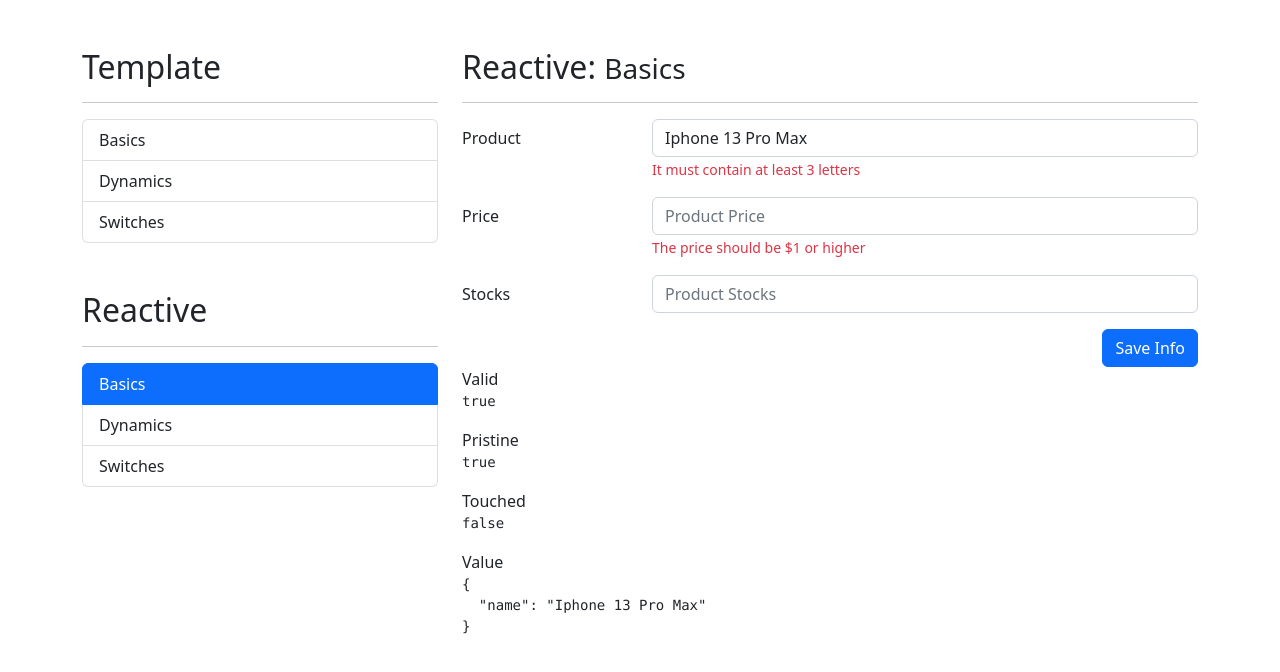
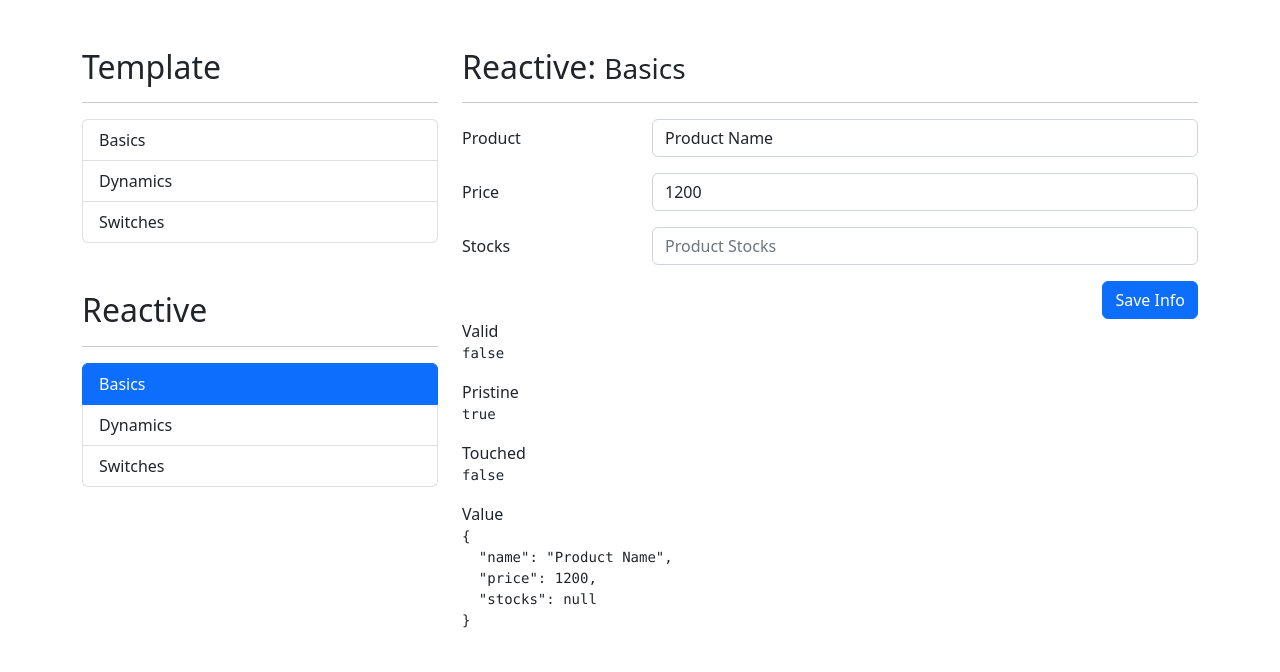
Before and after one commit to ivaan1992/forms_app, an Angular app: page /reactive/basics in a window 1280 px wide. Shown: the top 672 px of the page. Built offline with nearby package versions, Linux system fonts and the light colour scheme.

Commit message:
Finish the basic reactive forms implementing formbuilder, validators, submit functions & showing error messages

```diff
--- a/src/app/reactive/basics/basics.component.html
+++ b/src/app/reactive/basics/basics.component.html
@@ -16,8 +16,9 @@
                      placeholder="Product Name"
                      required>
 
-              <span class="form-text text-danger">
-                     It must contain at least 3 letters
+              <span class="form-text text-danger"
+                    *ngIf="showErrorMessage('name')">
+                     The product should contain at least 3 characters.
               </span>
             </div>
           </div>
@@ -28,10 +29,12 @@
           <div class="col-sm-9">
             <input type="number"
                    class="form-control"
+                   formControlName="price"
                    placeholder="Product Price"
                    required>
-              <span class="form-text text-danger">
-                      The price should be $1 or higher
+              <span class="form-text text-danger"
+                    *ngIf="showErrorMessage('price')">
+                      The price should be $1 or higher.
               </span>
           </div>
         </div>
@@ -42,14 +45,20 @@
           <div class="col-sm-9">
             <input type="number"
                    class="form-control"
+                   formControlName="stocks"
                    placeholder="Product Stocks"
                    required>
+             <span class="form-text text-danger"
+                   *ngIf="showErrorMessage('stocks')">
+                    The stocks should be 1 or higher
+             </span>
           </div>
         </div>
 
          <div class="row">
           <div class="col">
             <button type="submit"
+                    (click)="saveFormInfo()"
                     class="btn btn-primary float-end">
               Save Info
             </button>
--- a/src/app/reactive/basics/basics.component.ts
+++ b/src/app/reactive/basics/basics.component.ts
@@ -1,17 +1,45 @@
-import { Component } from '@angular/core';
-import { FormControl, FormGroup } from '@angular/forms';
+import { Component, OnInit  } from '@angular/core';
+import { FormBuilder, FormGroup, Validators } from '@angular/forms';
 
 @Component({
   selector: 'app-basics',
   templateUrl: './basics.component.html',
   styleUrls: []
 })
-export class BasicsComponent {
-  myForm: FormGroup = new FormGroup({
-    'name': new FormControl('Iphone 13 Pro Max')
+export class BasicsComponent implements OnInit {
+
+  myForm: FormGroup = this.fb.group({
+    name: [ '', [ Validators.required, Validators.minLength(3) ] ],
+    price: [ 0, [ Validators.required, Validators.min(1) ] ],
+    stocks: [ 0, [ Validators.required, Validators.min(1) ] ],
   })
 
+  ngOnInit() {
+    this.myForm.reset({
+      name: 'Product Name',
+      price: 1200
+    })
+  }
 
-  constructor() { }
+  constructor( private fb: FormBuilder ) { }
+
+  showErrorMessage( input: string ) {
+    return this.myForm.controls[input].errors
+           &&
+           this.myForm.controls[input].touched
+  }
+
+  saveFormInfo() {
+
+    if( this.myForm.invalid ) {
+      this.myForm.markAllAsTouched();
+      return;
+    }
+
+    console.log( this.myForm.value );
+
+    this.myForm.reset();
+
+  }
 
 }
```
